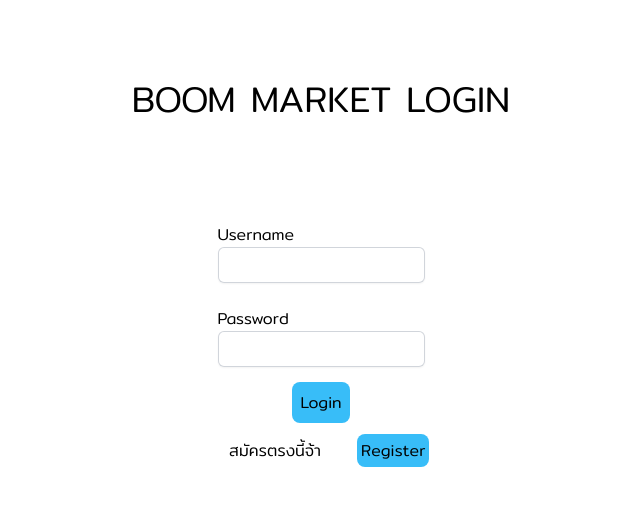
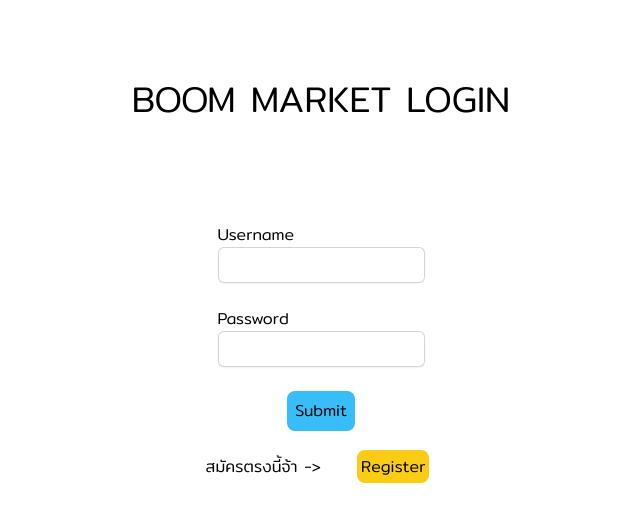
Before and after one commit to panachaiiiiiii/marketboom, a PHP site: page / in a window 1280 px wide. Shown: the part 161-683 px from the top of the page, without its empty margins (319-959 px from the left). Run offline with PHP 8.4, Linux system fonts and the light colour scheme; some libraries are stand-ins or nearby versions.

Commit message:
insert form

```diff
--- a/index.php
+++ b/index.php
@@ -13,6 +13,7 @@
 
 </head>
     <body style="font-family: 'Mitr', sans-serif;">
+        <form action="db/checkuer.php" method="post">
             <div class="grid grid-cols-2 gap-y-6 min-h-full sm:my-40 ">
                     <div class="my-20 col-span-2">
                         <p class="text-4xl text-center">BOOM MARKET LOGIN</p>
@@ -20,7 +21,7 @@
 
                     <div class="mx-auto col-span-2">
                         <p>Username</p>
-                    <input id="Username" name="Username" type="Username" autocomplete="email" required class="block  rounded-md border-0 py-1.5 text-gray-900 shadow-sm ring-1 ring-inset ring-gray-300 placeholder:text-gray-400 focus:ring-2 focus:ring-inset focus:ring-indigo-600 m:text-sm sm:leading-6">
+                        <input id="Username" name="Username" type="text" autocomplete="email" required class="block  rounded-md border-0 py-1.5 text-gray-900 shadow-sm ring-1 ring-inset ring-gray-300 placeholder:text-gray-400 focus:ring-2 focus:ring-inset focus:ring-indigo-600 m:text-sm sm:leading-6">
                     </div>
 
                     <div class="mx-auto col-span-2">
@@ -29,17 +30,28 @@
                     </div>
 
                     <div class="mx-auto col-span-2">
-                    <a href="" class="rounded-lg bg-sky-400 p-2">Login</a>
+                        <!-- <a href="" type="submit" class="rounded-lg bg-sky-400 p-2">Login</a> -->
+                        <input type="submit" class="rounded-lg bg-sky-400 p-2" value="Submit">
                     </div>
 
                     <div class="text-right">
-                    <p class="">สมัครตรงนี้จ้า</p>
+                        <p class="">สมัครตรงนี้จ้า -></p>
                     </div>
 
                     <div class="text-left mx-9">
-                    <a href="" class="rounded-lg bg-sky-400 p-1">Register</a>
+                        <a href="" class="rounded-lg bg-yellow-400 p-1">Register</a>
                     </div>
 
             </div>
+        </form>
     </body>
 </html>
+
+<!--
+git add .
+git commit -m "first"
+git branch -M main
+git remote add origin https://github.com/panachaiiiiiii/marketboom.git
+git push - u origin main
+
+-->
```
Lines whose indentation alone changed are shown as unchanged.
